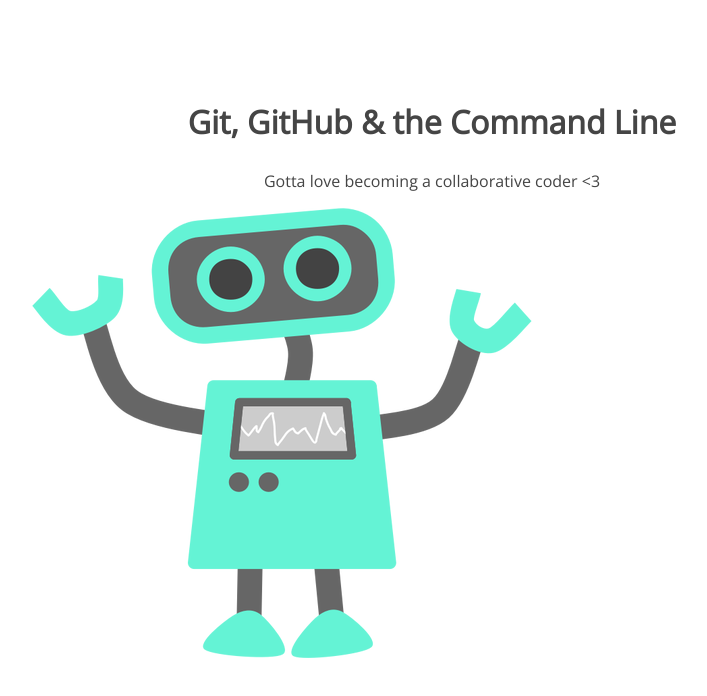
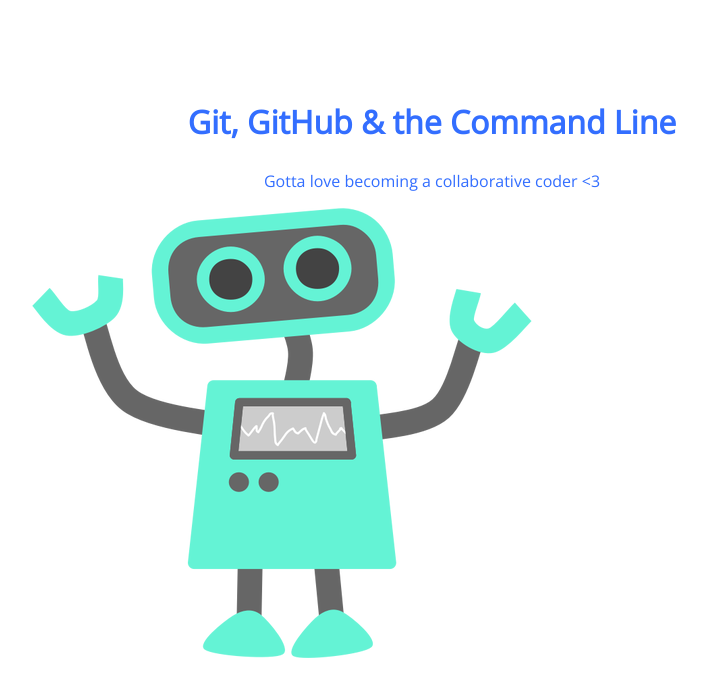
Before and after one commit to mollyhartwick/105-project, a plain HTML site: page index.html in a window 1280 px wide. Shown: the whole page, without its empty margins (208-915 px from the left). Drawn offline with nearby package versions, Linux system fonts and the light colour scheme.

Commit message:
changed the header colorhttps://gateway.watsonplatform.net/discovery/api/v1/environ

```diff
--- a/css/style.css
+++ b/css/style.css
@@ -5,7 +5,7 @@ section {
 section h1,
 section p {
 	text-align: center;
-	color: #454545;
+	color: #336EFF;
 }
 section h1 {
 	font: 32px 'Open Sans';
```
